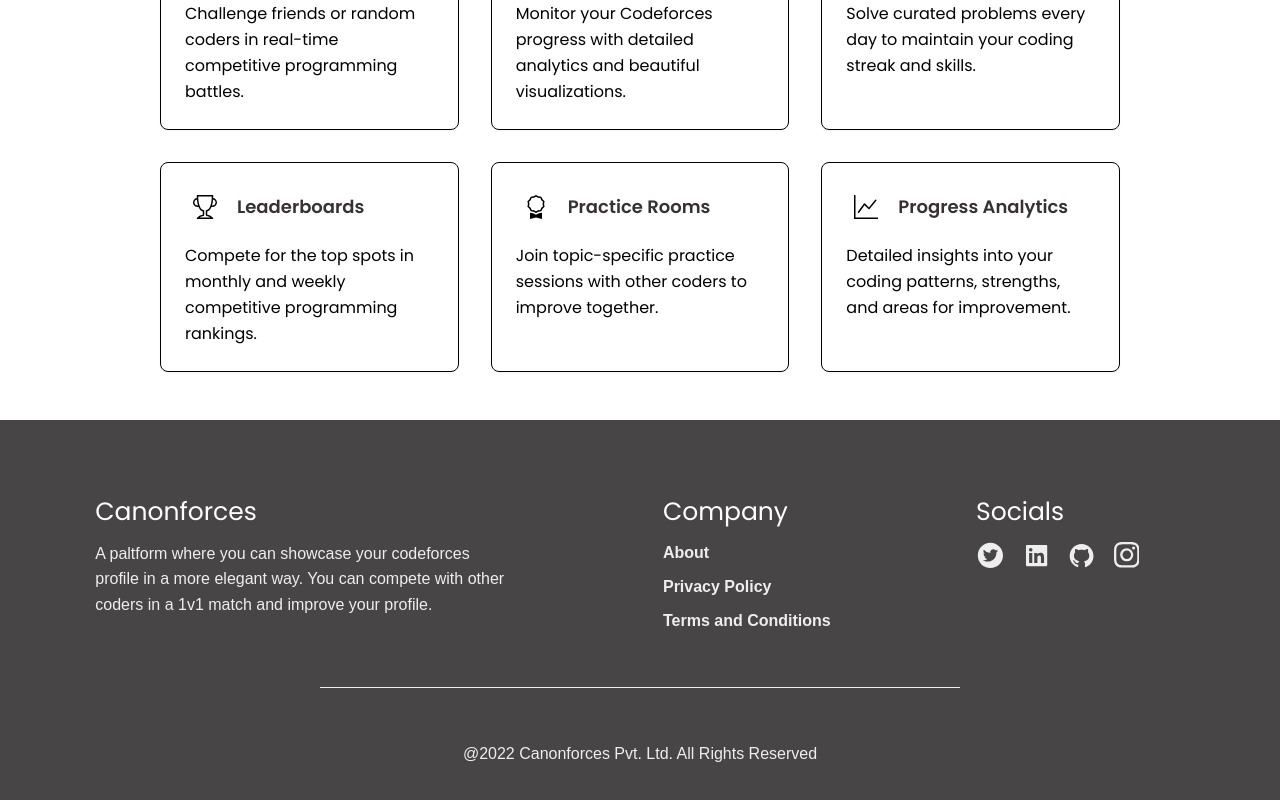
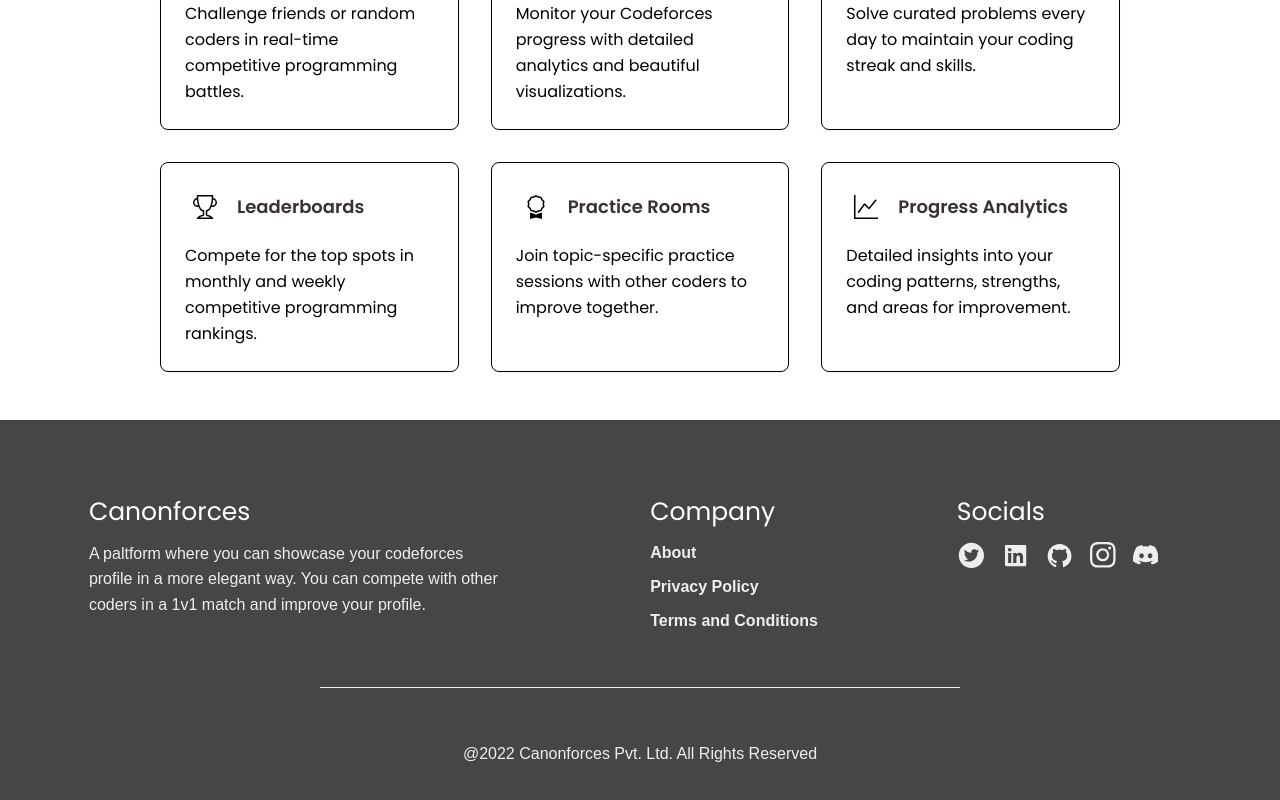
Before and after one commit to OpenLake/canonforces, a Next.js app: page / in a window 1280 px wide. Shown: the part 913-1713 px from the top of the page. Built offline with nearby package versions, Linux system fonts and the light colour scheme; no server answers.

Commit message:
feat: add discord link to footer

```diff
--- a/src/common/components/Footer/Footer.tsx
+++ b/src/common/components/Footer/Footer.tsx
@@ -1,6 +1,6 @@
 import styles from './Footer.module.css';
 import {AiFillTwitterCircle, AiFillLinkedin, AiFillGithub} from 'react-icons/ai';
-import {BsInstagram} from 'react-icons/bs';
+import {BsInstagram, BsDiscord} from 'react-icons/bs';
 
 export default function Footer() {
   return (
@@ -37,6 +37,9 @@
             <a href='https://www.instagram.com/openlake_iitbhilai/' target='_blank' rel='noopener noreferrer'>
               <BsInstagram size={'1.6em'} />
             </a>
+            <a href='https://discord.gg/eDYPDK2y' target='_blank' rel='noopener noreferrer'>
+              <BsDiscord size={'1.6em'} />
+            </a>
           </div>
         </div>
       </div>
```
